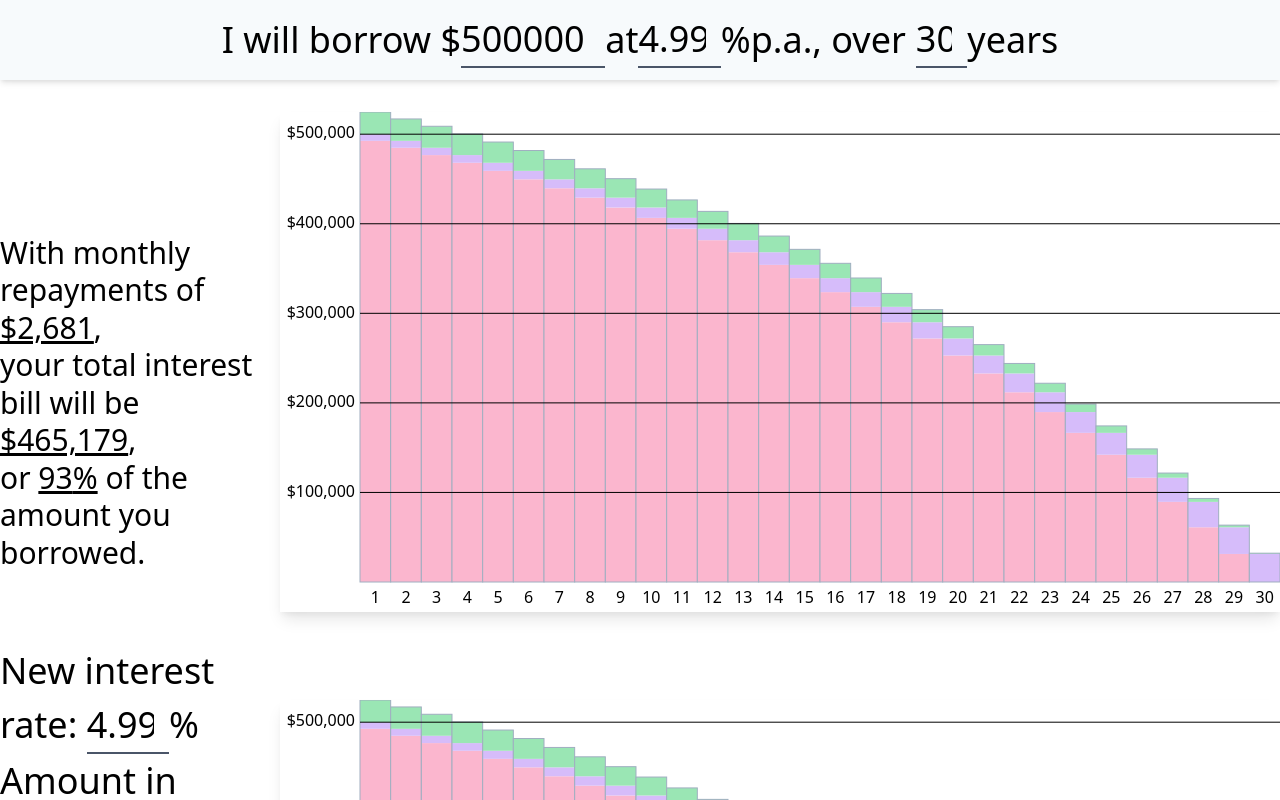
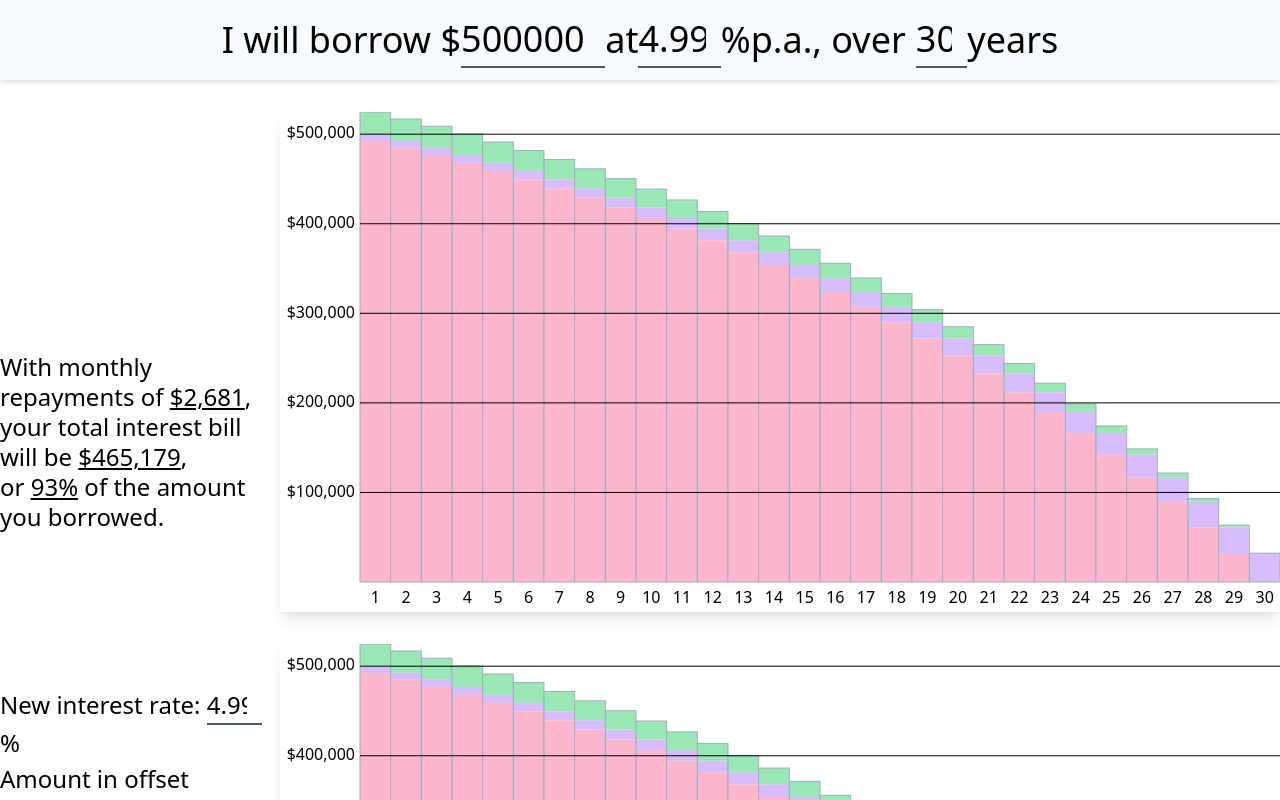
Before and after one commit to camjackson/whatif.mortgage, a React (Create React App) app: page / in a window 1280 px wide. Both pictures are taken after a click on the button "What if...". Shown: the top 800 px of the page. Built offline with nearby package versions, Linux system fonts and the light colour scheme.

Commit message:
Some more visual changes

```diff
--- a/src/Header.tsx
+++ b/src/Header.tsx
@@ -1,6 +1,5 @@
 import React, { FC } from 'react';
 import { BaseScenario, ScenarioKey } from './models';
-import Form from './form/Form';
 import { LoanAmountInput, InterestRateInput, YearsInput } from './form/Inputs';
 
 type Props = {
@@ -10,7 +9,7 @@ type Props = {
 
 const Header: FC<Props> = ({ baseScenario, setValue }) => (
   <header className="shadow-md fixed w-full h-20 top-0 bg-gray-100">
-    <Form className="flex justify-center items-center h-full">
+    <form className="flex justify-center items-center h-full text-4xl font-thin">
       I will borrow $
       <LoanAmountInput
         value={baseScenario.loanAmount}
@@ -28,7 +27,7 @@ const Header: FC<Props> = ({ baseScenario, setValue }) => (
         onChange={setValue(ScenarioKey.loanLengthInYears)}
       />{' '}
       years
-    </Form>
+    </form>
   </header>
 );
 
--- a/src/form/Form.tsx
+++ /dev/null
@@ -1,7 +0,0 @@
-import React from 'react';
-
-const Form = ({ className = '', ...props }) => (
-  <form className={`text-4xl font-thin ${className}`} {...props} />
-);
-
-export default Form;
--- a/src/scenario/RepaymentsStats.tsx
+++ b/src/scenario/RepaymentsStats.tsx
@@ -8,10 +8,7 @@ type Props = {
 };
 
 const RepaymentsStats: FC<Props> = ({ monthlyRepayments, stats }) => (
-  <p
-    style={{ gridArea: 'stats' }}
-    className="text-3xl font-hairline leading-tight"
-  >
+  <p style={{ gridArea: 'stats' }} className="leading-tight">
     With monthly repayments of{' '}
     <strong className="underline">{formatCurrency(monthlyRepayments)}</strong>,{' '}
     <br /> your total interest bill will be{' '}
--- a/src/scenario/ScenarioInputs.tsx
+++ b/src/scenario/ScenarioInputs.tsx
@@ -1,6 +1,5 @@
 import React, { FC } from 'react';
 import { BaseScenario, Scenario, ScenarioKey } from '../models';
-import Form from '../form/Form';
 import { LoanAmountInput, InterestRateInput } from '../form/Inputs';
 
 type Props = {
@@ -10,7 +9,7 @@ type Props = {
 };
 
 const ScenarioInputs: FC<Props> = ({ baseScenario, scenario, setValue }) => (
-  <Form style={{ gridArea: 'form' }} className="flex flex-col">
+  <form style={{ gridArea: 'form' }} className="flex flex-col">
     <label>
       New interest rate:{' '}
       <InterestRateInput
@@ -30,7 +29,7 @@ const ScenarioInputs: FC<Props> = ({ baseScenario, scenario, setValue }) => (
         onChange={setValue(ScenarioKey.constantOffsetAmount)}
       />
     </label>
-  </Form>
+  </form>
 );
 
 export default ScenarioInputs;
--- a/src/scenario/ScenarioPanel.tsx
+++ b/src/scenario/ScenarioPanel.tsx
@@ -44,7 +44,7 @@ const ScenarioPanel: FC<Props> = ({
   return (
     <section
       style={gridAreas}
-      className="my-8 grid items-center justify-items-center"
+      className="my-8 grid items-center justify-items-center text-2xl font-hairline"
     >
       {hideInputs ? (
         <div style={{ gridArea: 'form' }} />
--- a/src/scenario/graph/HoverBox.tsx
+++ b/src/scenario/graph/HoverBox.tsx
@@ -5,7 +5,6 @@ import { Coords } from '../../math/Coords';
 
 export const boxWidth = 250;
 export const boxHeight = 95;
-const textMargin = 10;
 const lineHeight = 20;
 
 type Props = {
@@ -14,9 +13,13 @@ type Props = {
   yearNumber: number;
 };
 
+const Text = ({ color = '', ...props }) => (
+  <text className={`baseline-hanging fill-current ${color}`} {...props} />
+);
+
 const HoverBox: FC<Props> = ({ coords, yearData, yearNumber }) => {
-  const textX = coords.x + textMargin;
-  const textY = coords.y + textMargin;
+  const textX = coords.x + 10;
+  const textY = coords.y + 8;
 
   return (
     <>
@@ -27,18 +30,18 @@ const HoverBox: FC<Props> = ({ coords, yearData, yearNumber }) => {
         width={boxWidth}
         height={boxHeight}
       />
-      <text className="baseline-hanging" x={textX} y={textY}>
+      <Text x={textX} y={textY}>
         Year {yearNumber}:
-      </text>
-      <text className="baseline-hanging" x={textX} y={textY + lineHeight}>
+      </Text>
+      <Text color="text-green-600" x={textX} y={textY + lineHeight}>
         Interest paid: {formatCurrency(yearData.interestPaid)}
-      </text>
-      <text className="baseline-hanging" x={textX} y={textY + lineHeight * 2}>
+      </Text>
+      <Text color="text-purple-600" x={textX} y={textY + lineHeight * 2}>
         Principal paid: {formatCurrency(yearData.principalPaid)}
-      </text>
-      <text className="baseline-hanging" x={textX} y={textY + lineHeight * 3}>
+      </Text>
+      <Text color="text-pink-600" x={textX} y={textY + lineHeight * 3}>
         Principal remaining: {formatCurrency(yearData.endingPrincipal)}
-      </text>
+      </Text>
     </>
   );
 };
--- a/src/scenario/graph/RepaymentsGraph.tsx
+++ b/src/scenario/graph/RepaymentsGraph.tsx
@@ -59,7 +59,7 @@ const RepaymentsGraph: FC<Props> = ({ years }) => {
   return (
     <svg
       style={{ gridArea: 'graph' }}
-      className="shadow-lg"
+      className="text-base shadow-lg"
       width={graphWidthPx}
       height={graphHeightPx}
       ref={svgRef}
```
Also changed, not shown: 1 other file (tests, documents, lock files or other folders).
